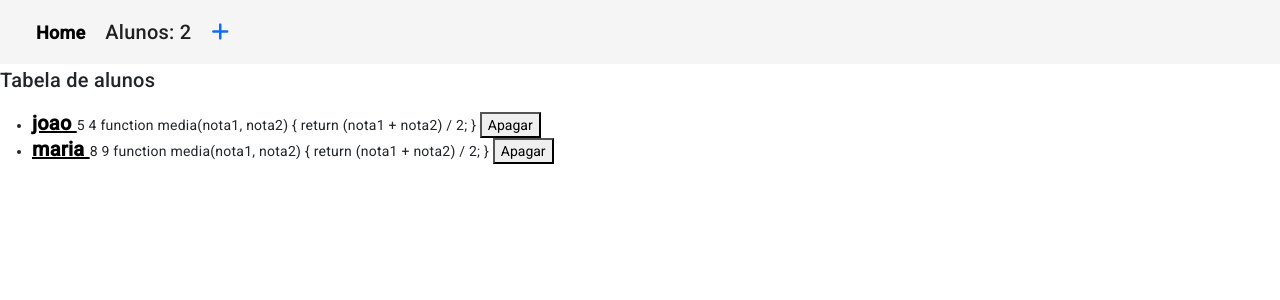
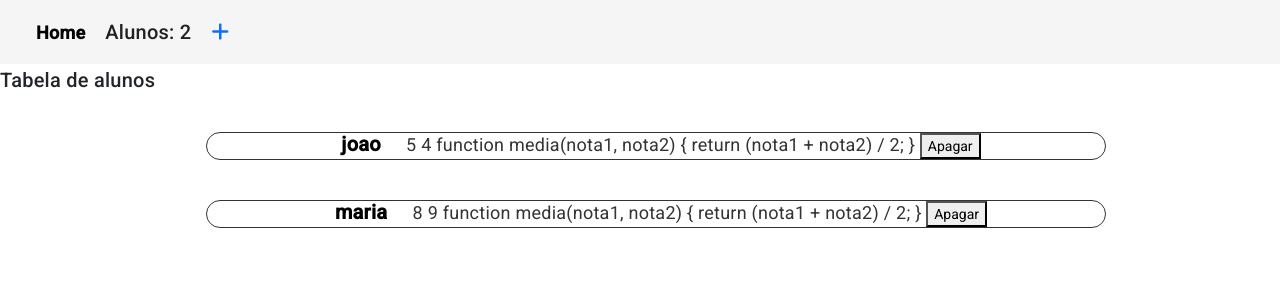
Before and after one commit to DigAguiar/formulario-angular, an Angular app: page /get-alunos in a window 1280 px wide. Shown: the top 300 px of the page. Built offline with nearby package versions, Linux system fonts and the light colour scheme.

Commit message:
add: metodo de remover aluno funcionando.

```diff
--- a/src/app/add-aluno/add-aluno.component.css
+++ b/src/app/add-aluno/add-aluno.component.css
@@ -0,0 +1,7 @@
+.container {
+    margin-top: 20px;
+    padding: 20px;
+    border: 1px solid #ccc;
+    border-radius: 5px;
+    box-shadow: 0 0 10px #ccc;
+}
--- a/src/app/add-aluno/add-aluno.component.html
+++ b/src/app/add-aluno/add-aluno.component.html
@@ -1,19 +1,16 @@
-
 <h2>Adicionar aluno</h2>
 
-<div>
-    <label for="Aluno"> Nome do aluno: </label>
-    <input type="text" [(ngModel)]="nome">
+<div class="container">
+
+    <input matInput placeholder="Nome" [(ngModel)]="nome">
 
     <br>
 
-    <label for="Nota 1">Nota 1: </label>
-    <input type="number" [(ngModel)]="nota1">
+    <input placeholder="Nota 1" type="number" [(ngModel)]="nota1">
 
     <br>
 
-    <label for="Nota 2">Nota 2: </label>
-    <input type="number" [(ngModel)]="nota2">
+    <input placeholder="Nota 2" type="number" [(ngModel)]="nota2">
 
     <br>
 
--- a/src/app/aluno-list.service.ts
+++ b/src/app/aluno-list.service.ts
@@ -27,8 +27,15 @@ export class AlunoListService {
     this.notificacaoService.notificar('Aluno adicionado com sucesso');
   }
 
-  deleteAluno(index: number) {
+  deleteAluno(idAluno: number) {
+    let index = this.listaAlunosExistentes.findIndex(aluno => aluno.id === idAluno);
+    if(index === null) {
+      this.notificacaoService.notificar('Aluno não encontrado');
+      return;
+     }
+    this.notificacaoService.notificar('Aluno removido com sucesso');
     this.listaAlunosExistentes.splice(index, 1);
+
   }
 
   alunosQuantidade () {
--- a/src/app/app.module.ts
+++ b/src/app/app.module.ts
@@ -8,6 +8,7 @@ import { HeaderComponent } from './header/header.component';
 import { AddAlunoComponent } from './add-aluno/add-aluno.component';
 import { provideAnimationsAsync } from '@angular/platform-browser/animations/async';
 import {MatToolbarModule} from '@angular/material/toolbar';
+import {MatFormField, MatFormFieldModule} from '@angular/material/form-field';
 
 @NgModule({
   declarations: [
@@ -19,7 +20,9 @@ import {MatToolbarModule} from '@angular/material/toolbar';
     BrowserModule,
     AppRoutingModule,
     FormsModule,
-    MatToolbarModule
+    MatToolbarModule,
+    MatFormFieldModule,
+    MatFormField
   ],
   providers: [
     provideClientHydration(),
--- a/src/app/get-aluno/get-aluno.component.css
+++ b/src/app/get-aluno/get-aluno.component.css
@@ -1,7 +1,48 @@
-.nome-aluno{
+.nome-aluno {
     font-size: 20px;
     font-weight: bold;
     color: #000;
     margin-bottom: 10px;
 
 }
+
+.lista-alunos {
+    /* Propriedades gerais da lista */
+    list-style: none;
+    padding: 0;
+    margin: 20px auto;
+    border: 1px solid #333;
+    border-radius: 20px;
+    text-align: center;
+    width: 900px;
+
+}
+
+.nome-aluno {
+    text-decoration: none;
+    align-items: center;
+    padding: 10px;
+    cursor: pointer;
+    font-weight: bold;
+    margin-right: 10px;
+    transition: 0.2s;
+}
+
+.aluno:hover {
+    background-color: #f5f5f5;
+}
+
+.nome {
+    /* Estilo para a classe "nome" */
+
+  }
+
+
+  .nota {
+    /* Estilo para a classe "nota" */
+    font-size: 18px;
+    color: #333;
+  }
+  li{
+    display: flex;
+  }
--- a/src/app/get-aluno/get-aluno.component.html
+++ b/src/app/get-aluno/get-aluno.component.html
@@ -2,17 +2,19 @@
 
 <ul>
     <li *ngFor="let aluno of listaAlunos">
-        <a routerLink="/get-alunos/{{aluno.id}}" class="nome-aluno"> {{aluno.nome}} </a>
+        <div class="lista-alunos">
+            <a routerLink="/get-alunos/{{aluno.id}}" class="nome-aluno"> {{aluno.nome}} </a>
 
-        <span class="nota-aluno"> {{aluno.nota1}} </span>
-        <span class="nota-aluno"> {{aluno.nota2}} </span>
-        <span class="media-aluno"> {{aluno.media}} </span>
+            <span class="nota"> {{aluno.nota1}} </span>
+            <span class="nota"> {{aluno.nota2}} </span>
+            <span class="nota"> {{aluno.media}} </span>
 
-        <span *ngIf="aluno.media >= 7 " class="mensagem-aprovado"> Aprovado </span>
-        <span *ngIf="aluno.media < 7 " class="mensagem-reprovado"> Reprovado </span>
-        <button (click)="apagarAluno(aluno.id)">Apagar</button>
+            <span *ngIf="aluno.media >= 7 " class="mensagem-aprovado"> Aprovado </span>
+            <span *ngIf="aluno.media < 7 " class="mensagem-reprovado"> Reprovado </span>
 
-    </li>
+            <button (click)="apagarAluno(aluno.id)">Apagar</button>
+            </div>
+        </li>
 
 
 
--- a/src/app/notificacao.service.ts
+++ b/src/app/notificacao.service.ts
@@ -14,7 +14,7 @@ export class NotificacaoService {
     this.snackBar.open(message, "OK" ,{
       duration: 2000,
       verticalPosition: 'top',
-      horizontalPosition: 'center'
+      horizontalPosition: 'center',
     });
 
   }
```
